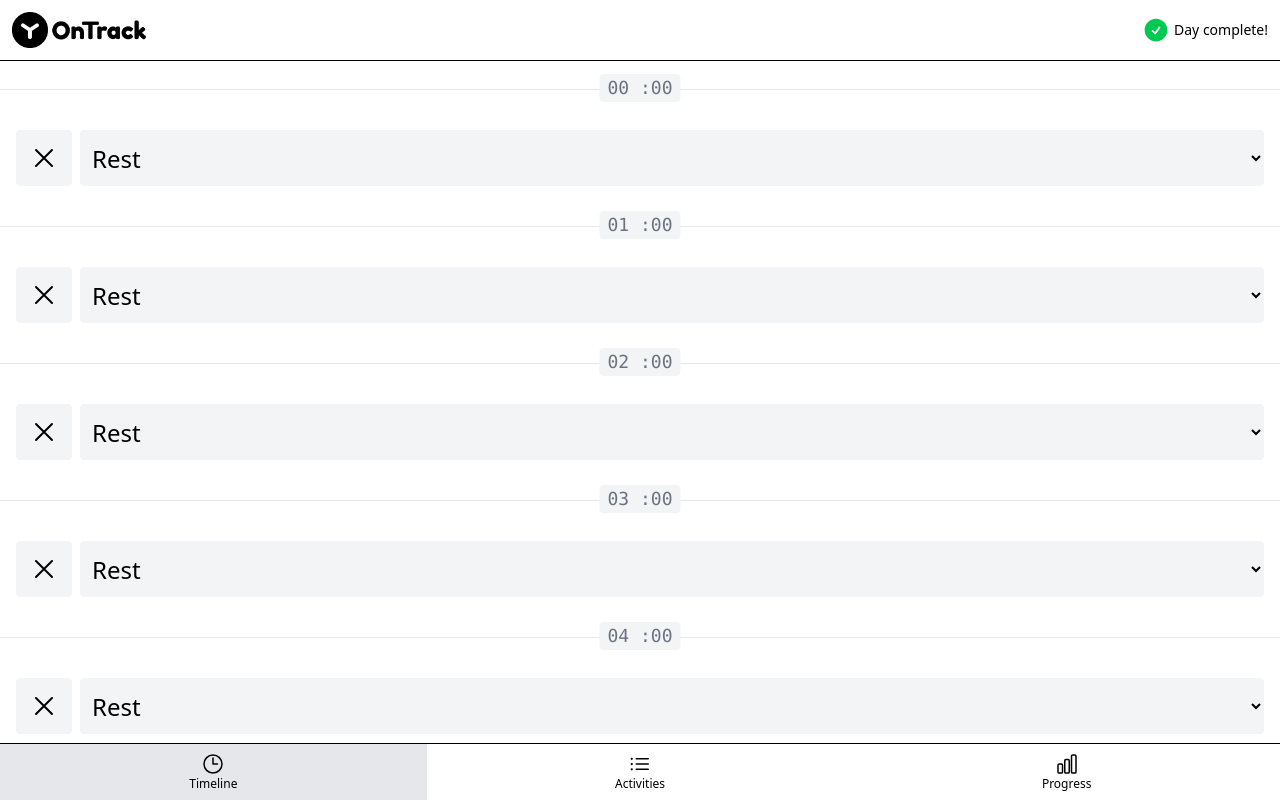
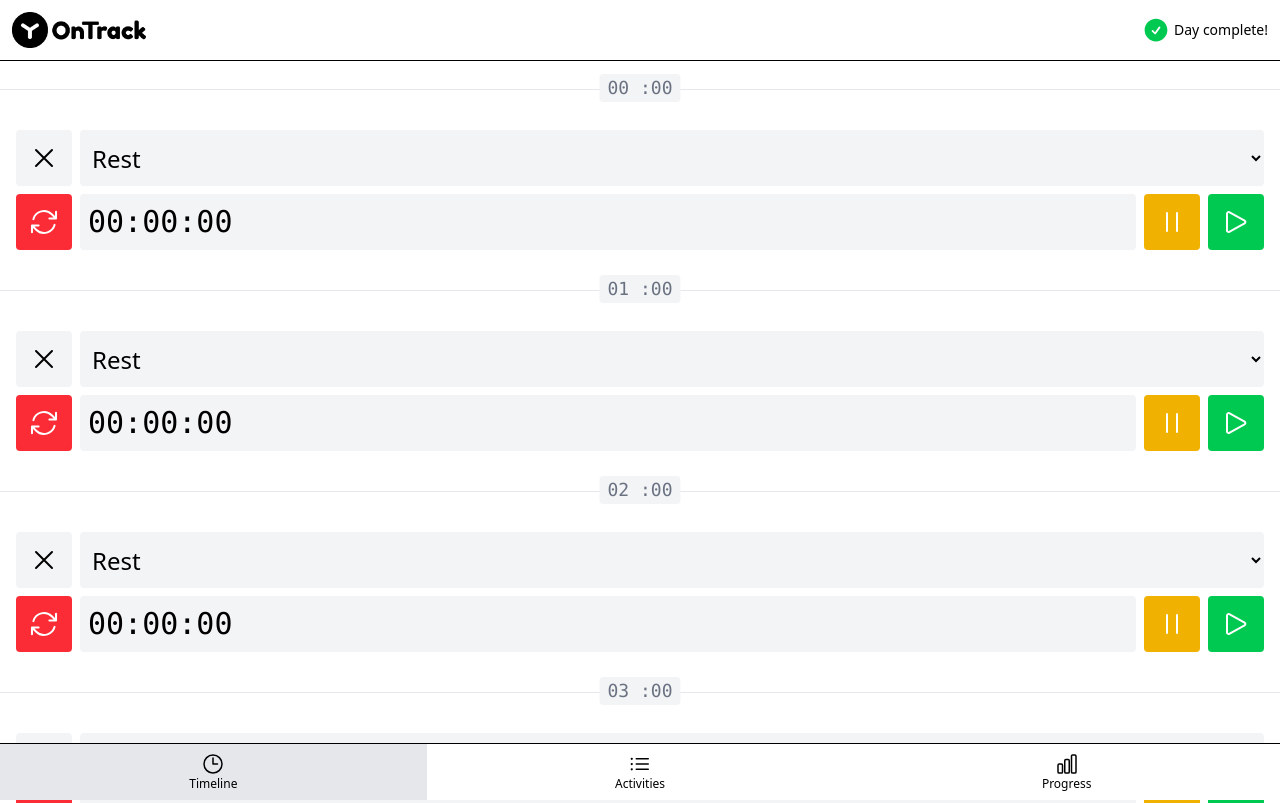
Before and after one commit to matveygladkikh/Activity-tracker, a Vue app: page /#timeline in a window 1280 px wide. Shown: the top 803 px of the page. Built offline with nearby package versions, Linux system fonts and the light colour scheme.

Commit message:
- feat(ui+logic): added an activity timer component and linked it via the activitySeconds property to the timelineItem object created a function for formatting the time displayed by the timer

```diff
--- a/src/components/BaseButton.vue
+++ b/src/components/BaseButton.vue
@@ -1,10 +1,18 @@
 <script>
-import { BUTTON_TYPE_DANGER, BUTTON_TYPE_NEUTRAL, BUTTON_TYPE_PRIMARY } from '@/constants'
+import {
+  BUTTON_TYPE_DANGER,
+  BUTTON_TYPE_NEUTRAL,
+  BUTTON_TYPE_PRIMARY,
+  BUTTON_TYPE_SUCCESS,
+  BUTTON_TYPE_WARNING,
+} from '@/constants'
 
 const typeClasses = {
   [BUTTON_TYPE_DANGER]: 'text-white bg-red-500 enabled:hover:bg-red-600 ',
   [BUTTON_TYPE_PRIMARY]: 'text-white bg-purple-500 enabled:hover:bg-purple-600 ',
   [BUTTON_TYPE_NEUTRAL]: 'bg-gray-100 enabled:hover:bg-gray-200 ',
+  [BUTTON_TYPE_SUCCESS]: 'text-white bg-green-500 enabled:hover:bg-green-600 ',
+  [BUTTON_TYPE_WARNING]: 'text-white bg-yellow-500 enabled:hover:bg-yellow-600 ',
 }
 </script>
 
--- a/src/components/TimelineItem.vue
+++ b/src/components/TimelineItem.vue
@@ -1,6 +1,7 @@
 <script setup>
 import BaseSelect from './BaseSelect.vue'
 import TimelineHour from './TimelineHour.vue'
+import TimelineStopwatch from './TimelineStopwatch.vue'
 import {
   isActivityValid,
   isTimelineItemValid,
@@ -45,5 +46,6 @@ function findActivityById(id) {
       placeholder="Rest"
       @select="selectActivity"
     />
+    <TimelineStopwatch :seconds="timelineItem.actvitySeconds" />
   </li>
 </template>
--- /dev/null
+++ b/src/components/TimelineStopwatch.vue
@@ -0,0 +1,26 @@
+<script setup>
+import BaseButton from './BaseButton.vue'
+import { ArrowPathIcon, PauseIcon, PlayIcon } from '@heroicons/vue/24/outline'
+import { BUTTON_TYPE_DANGER, BUTTON_TYPE_SUCCESS, BUTTON_TYPE_WARNING } from '@/constants'
+import { isNumber } from '@/validators'
+import { formatSeconds } from '@/functions'
+
+defineProps({
+  seconds: {
+    default: 0,
+    type: Number,
+    validator: isNumber,
+  },
+})
+</script>
+
+<template>
+  <div class="flex w-full gap-2">
+    <BaseButton :type="BUTTON_TYPE_DANGER"><ArrowPathIcon class="h-8" /></BaseButton>
+    <div class="flex flex-grow items-center rounded bg-gray-100 px-2 font-mono text-3xl">
+      {{ formatSeconds(seconds) }}
+    </div>
+    <BaseButton :type="BUTTON_TYPE_WARNING"><PauseIcon class="h-8" /></BaseButton>
+    <BaseButton :type="BUTTON_TYPE_SUCCESS"><PlayIcon class="h-8" /></BaseButton>
+  </div>
+</template>
--- a/src/constants.js
+++ b/src/constants.js
@@ -2,10 +2,18 @@ import { ClockIcon, ListBulletIcon, ChartBarIcon } from '@heroicons/vue/24/outli
 import { generatePeriodSelectOptions } from './functions'
 
 export const BUTTON_TYPE_PRIMARY = 'primary'
+export const BUTTON_TYPE_SUCCESS = 'success'
+export const BUTTON_TYPE_WARNING = 'warning'
 export const BUTTON_TYPE_DANGER = 'danger'
 export const BUTTON_TYPE_NEUTRAL = 'neutral'
 
-export const BUTTON_TYPES = [BUTTON_TYPE_PRIMARY, BUTTON_TYPE_DANGER, BUTTON_TYPE_NEUTRAL]
+export const BUTTON_TYPES = [
+  BUTTON_TYPE_PRIMARY,
+  BUTTON_TYPE_DANGER,
+  BUTTON_TYPE_NEUTRAL,
+  BUTTON_TYPE_SUCCESS,
+  BUTTON_TYPE_WARNING,
+]
 
 export const PAGE_TIMELINE = 'timeline'
 export const PAGE_ACTIVITIES = 'activities'
@@ -14,6 +22,8 @@ export const PAGE_PROGRESS = 'progress'
 export const SECONDS_IN_MINUTE = 60
 export const MINUTES_IN_HOUR = 60
 export const SECONDS_IN_HOUR = SECONDS_IN_MINUTE * MINUTES_IN_HOUR
+export const MILLISECONDS_IN_SECOND = 1000
+
 export const MIDNIGHT_HOUR = 0
 export const HOURS_IN_DAY = 24
 
--- a/src/functions.js
+++ b/src/functions.js
@@ -6,6 +6,7 @@ import {
   SECONDS_IN_HOUR,
   SECONDS_IN_MINUTE,
   MINUTES_IN_HOUR,
+  MILLISECONDS_IN_SECOND,
 } from './constants'
 
 export function normalizePageHash() {
@@ -18,6 +19,16 @@ export function normalizePageHash() {
 
     return PAGE_TIMELINE
   }
+}
+
+export function formatSeconds(seconds) {
+  const data = new Date()
+
+  data.setTime(Math.abs(seconds) * MILLISECONDS_IN_SECOND)
+
+  const utc = data.toUTCString()
+
+  return utc.substring(utc.indexOf(':') - 2, utc.indexOf('G') - 1)
 }
 
 export function normalizeSelectValue(value) {
@@ -35,7 +46,7 @@ export function generateActivities() {
 export function generateTimelineItems() {
   const timelineItems = []
   for (let hour = MIDNIGHT_HOUR; hour < HOURS_IN_DAY; hour++) {
-    timelineItems.push({ hour, activityId: null })
+    timelineItems.push({ hour, activityId: null, activitySeconds: 0 })
   }
 
   return timelineItems
```
